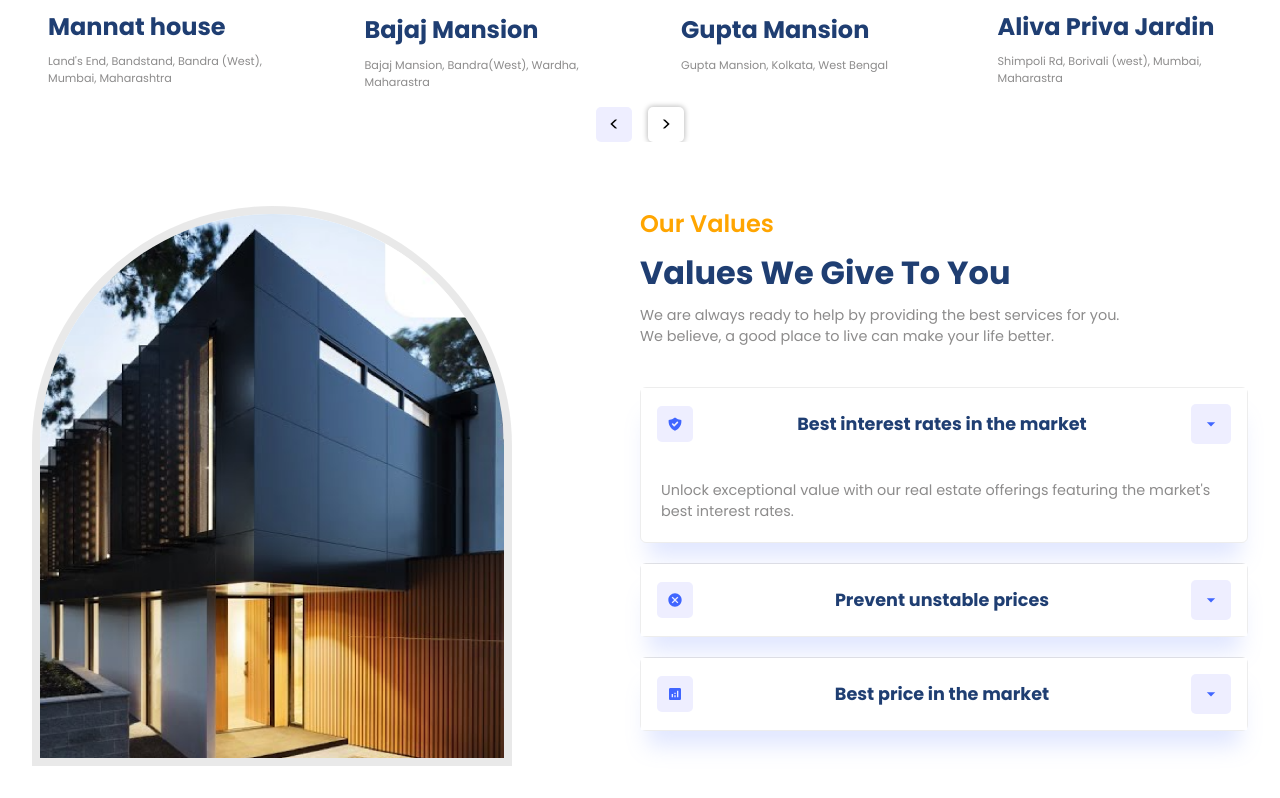
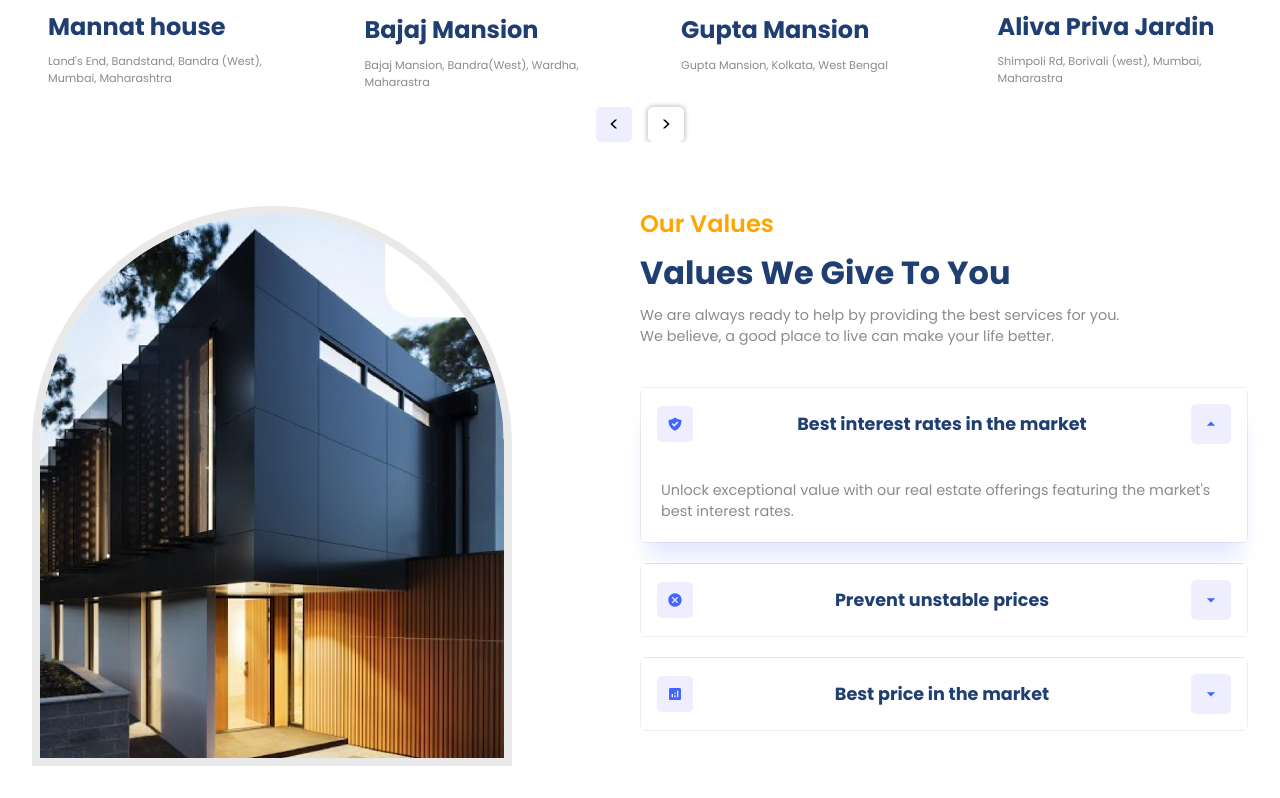
Before and after one commit to FahadAli-Dev/real-estate-website, a React (Vite) app: page / in a window 1280 px wide. Shown: the part 1273-2071 px from the top of the page. Built offline with nearby package versions, Linux system fonts and the light colour scheme.

Commit message:
updating values section and finally completed

```diff
--- a/src/Components/Value/Value.css
+++ b/src/Components/Value/Value.css
@@ -34,15 +34,19 @@
 
 .accordion__item {
   margin-bottom: 20px;
-  box-shadow: var(--shadow);
   border: 0.8px solid rgba(128, 128, 128, 0.143);
   border-radius: 6px;
+}
+
+.open {
+  box-shadow: var(--shadow);
 }
 
 .accordion__button {
   background-color: white;
   display: flex;
   justify-content: space-between;
+  gap: 1rem;
   align-items: center;
   padding: 1rem;
 }
@@ -78,6 +82,10 @@
   height: 40px;
 }
 
+.rotate {
+  transform: rotate(180deg);
+}
+
 /* Responsive */
 
 @media (max-width: 1024px) {
--- a/src/Components/Value/Value.jsx
+++ b/src/Components/Value/Value.jsx
@@ -4,6 +4,7 @@ import {
   AccordionItemButton,
   AccordionItemHeading,
   AccordionItemPanel,
+  AccordionItemState,
 } from "react-accessible-accordion";
 import "react-accessible-accordion/dist/fancy-example.css";
 import "./Value.css";
@@ -35,11 +36,14 @@ const Value = () => {
             {data.map((items, idx) => {
               return (
                 <AccordionItem uuid={idx} key={idx}>
+                  <AccordionItemState>
+                    {({ expanded }) => (
+                      <div className={`${expanded ? "open" : "collapse"}`}>
                         <AccordionItemHeading>
                           <AccordionItemButton>
                             <div className="icon">{items.icon}</div>
                             <span className="primaryText">{items.heading}</span>
-                      <div className="icon">
+                            <div className={`icon ${expanded ? "rotate" : ""}`}>
                               <MdOutlineArrowDropDown size={20} />
                             </div>
                           </AccordionItemButton>
@@ -47,6 +51,9 @@ const Value = () => {
                         <AccordionItemPanel>
                           <p className="secondary-text">{items.detail}</p>
                         </AccordionItemPanel>
+                      </div>
+                    )}
+                  </AccordionItemState>
                 </AccordionItem>
               );
             })}
```
Lines whose indentation alone changed are shown as unchanged.
